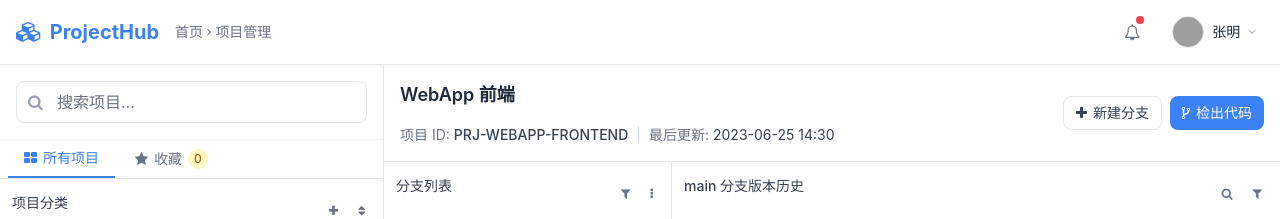
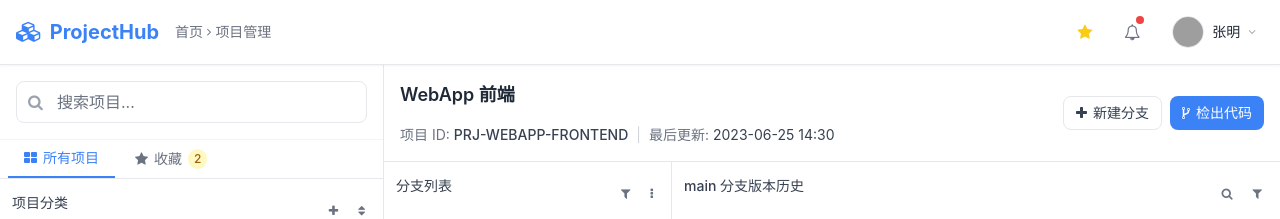
Before and after one commit to Andy123dd/ReleaseHub, a React (Create React App) app: page / in a window 1280 px wide. Shown: the top 219 px of the page. Built offline with nearby package versions, Linux system fonts and the light colour scheme; grey boxes are pictures that could not be loaded.

Commit message:
feat(收藏功能): 重构收藏功能并添加头部展示
- 将收藏项目列表从侧边栏移至头部下拉菜单
- 在头部添加收藏图标及数量显示
- 移除单独的FavoriteBranches组件，复用ProjectCategoryList
- 通过props传递收藏状态和操作函数

```diff
--- a/src/App.js
+++ b/src/App.js
@@ -138,7 +138,10 @@ function App() {
   return (
     <Router>
       <div className="flex flex-col h-screen overflow-hidden">
-        <Header />
+        <Header
+          favorites={favorites}
+          onToggleFavorite={handleToggleFavorite}
+        />
         <Main
           projects={projects}
           selectedProjectId={selectedProjectId}
--- a/src/components/Header.js
+++ b/src/components/Header.js
@@ -1,7 +1,10 @@
-import React from 'react';
+import React, { useState } from 'react';
 import { Link } from 'react-router-dom';
+import FavoriteBranches from './FavoriteBranches';
 
-const Header = () => {
+const Header = ({ favorites, onToggleFavorite }) => {
+  const [showFavorites, setShowFavorites] = useState(false);
+
   return (
     <header className="bg-white border-b border-gray-200 px-4 py-3 flex items-center justify-between shadow-sm z-10">
       <div className="flex items-center space-x-4">
@@ -16,6 +19,28 @@ const Header = () => {
         </div>
       </div>
       <div className="flex items-center space-x-4">
+        <div className="relative">
+          <button
+            className="p-2 rounded-full hover:bg-gray-100 transition-colors"
+            onClick={() => setShowFavorites(!showFavorites)}
+          >
+            <i className="fa fa-star text-yellow-400"></i>
+            {favorites.length > 0 && (
+              <span className="absolute top-0 right-0 w-4 h-4 bg-red-500 text-white text-xs rounded-full flex items-center justify-center">
+                {favorites.length}
+              </span>
+            )}
+          </button>
+          {showFavorites && (
+            <div className="absolute right-0 mt-2 w-72 bg-white rounded-lg shadow-lg border border-gray-200 z-20">
+              <div className="p-2 border-b border-gray-100 font-medium text-sm">我的收藏</div>
+              <FavoriteBranches
+                favorites={favorites}
+                onToggleFavorite={onToggleFavorite}
+              />
+            </div>
+          )}
+        </div>
         <button className="p-2 rounded-full hover:bg-gray-100 transition-colors relative">
           <i className="fa fa-bell-o text-gray-500"></i>
           <span className="absolute top-1 right-1 w-2 h-2 bg-red-500 rounded-full"></span>
--- a/src/components/ProjectList.js
+++ b/src/components/ProjectList.js
@@ -1,6 +1,5 @@
 import React from 'react';
 import PropTypes from 'prop-types';
-import FavoriteBranches from './FavoriteBranches';
 import ProjectCategoryList from './ProjectCategoryList';
 import { projectCategories, statusStyles } from '../api';
 
@@ -13,6 +12,9 @@ const ProjectList = ({
   favorites,
   onViewChange
 }) => {
+  // 筛选收藏的项目
+  const favoriteProjects = projects.filter(project => project.favorite);
+
   return (
     <section className="w-full md:w-80 lg:w-96 bg-white border-r border-gray-200 flex flex-col overflow-hidden transition-all duration-300">
       <div className="p-4 border-b border-gray-100">
@@ -42,7 +44,7 @@ const ProjectList = ({
           >
             <span className="flex items-center">
               <i className="fa fa-star mr-1.5"></i> 收藏
-              <span className="ml-1.5 px-1.5 py-0.5 bg-yellow-100 text-yellow-700 text-xs rounded-full">{favorites.length}</span>
+              <span className="ml-1.5 px-1.5 py-0.5 bg-yellow-100 text-yellow-700 text-xs rounded-full">{favoriteProjects.length}</span>
             </span>
           </button>
           {/* 其他标签页按钮 */}
@@ -51,9 +53,12 @@ const ProjectList = ({
 
       <div className="overflow-y-auto scrollbar-hide flex-1">
         {viewType === 'favorites' ? (
-          <FavoriteBranches
-            favorites={favorites}
-            onToggleFavorite={onToggleFavorite}
+          <ProjectCategoryList
+            projects={favoriteProjects}
+            selectedProjectId={selectedProjectId}
+            projectCategories={projectCategories}
+            statusStyles={statusStyles}
+            onProjectSelect={onProjectSelect}
           />
         ) : (
           <ProjectCategoryList
```
